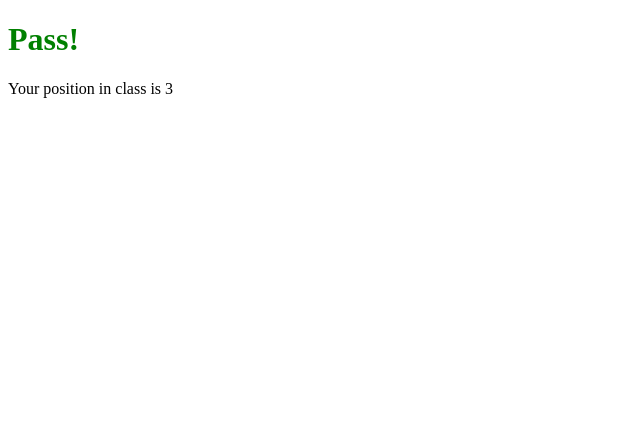
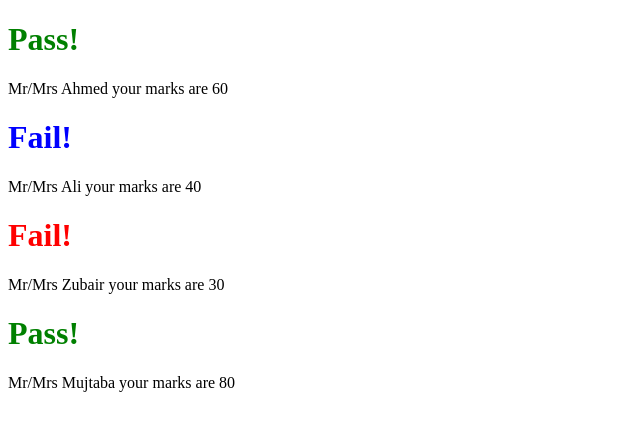
Before and after one commit to MuhammadUmair1019/SMIT-B15-REACT-8PM-to-10PM, a React (Vite) app: page / in a window 1280 px wide. Shown: the top 428 px of the page, without its empty margins (0-640 px from the left). Built offline with nearby package versions, Linux system fonts and the light colour scheme.

Commit message:
component resuability

```diff
--- a/src/App.jsx
+++ b/src/App.jsx
@@ -1,17 +1,44 @@
-import Pass from './components/Pass';
-import Fail from './components/Fail'
+import Result from "./components/Result";
 
-// component
 function App() {
-  let marks = 80;
+  let students = [
+    {
+      name: "Ahmed",
+      marks: 60,
+      color: "green",
+    },
+    {
+      name: "Ali",
+      marks: 40,
+      color: "blue",
+    },
+    {
+      name: "Zubair",
+      marks: 30,
+      color: "red",
+    },
+    {
+      name: "Mujtaba",
+      marks: 80,
+      color: "green",
+    },
+  ];
 
-  if (marks > 50) {
-    return <Pass />;
-  } else {
-    return <Fail />;
-  }
+  return (
+    <>
+      {students.map((student, index) => (
+        <Result
+          key={index}
+          marks={student.marks}
+          color={student.color}
+          name={student.name}
+        />
+      ))}
+    </>
+  );
 }
 
+export default App;
 // --------------------------------------
 
 // function sum(a, b) {
@@ -111,4 +138,4 @@
 //   )
 // }
 
-export default App;
+// export default App;
--- a/src/components/Fail.jsx
+++ b/src/components/Fail.jsx
@@ -1,10 +1,34 @@
-function Fail() {
+function Fail({ name = "Unkown", color = "red", marks }) {
   return (
     <div>
-      <h1 style={{ color: "red" }}>Fail</h1>
-      <p>Better luck next time :)</p>
+      {marks === undefined ? (
+        <h1>Marks are not uploaded yet!</h1>
+      ) : (
+        <div>
+          <h1 style={{ color: color }}>Fail!</h1>
+          <p>
+            Mr/Mrs {name} your marks are {marks}{" "}
+          </p>
+        </div>
+      )}
     </div>
   );
 }
 
+// function Fail({ name = "Unkown", color = "red", marks }) {
+
+//   if (marks === undefined) {
+//     return <h1>Marks are not uploaded yet!</h1>;
+//   }
+
+//   return (
+//     <div>
+//       <h1 style={{ color: color }}>Fail!</h1>
+//       <p>
+//         Mr/Mrs {name} your marks are {marks}{" "}
+//       </p>
+//     </div>
+//   );
+// }
+
 export default Fail;
--- a/src/components/Pass.jsx
+++ b/src/components/Pass.jsx
@@ -1,8 +1,10 @@
-function Pass() {
+function Pass({ name = "Unkown", color = "green", marks }) {
   return (
     <div>
-      <h1 style={{ color: "green" }}>Pass!</h1>
-      <p>Your position in class is 3 </p>
+      <h1 style={{ color: color }}>Pass!</h1>
+      <p>
+        Mr/Mrs {name} your marks are {marks}{" "}
+      </p>
     </div>
   );
 }
--- /dev/null
+++ b/src/components/Result.jsx
@@ -0,0 +1,12 @@
+import Fail from "./Fail";
+import Pass from "./Pass";
+
+function Result(props) {
+  if (props.marks > 50) {
+    return <Pass marks={props.marks} color={props.color} name={props.name} />;
+  } else {
+    return <Fail marks={props.marks} color={props.color} name={props.name} />;
+  }
+}
+
+export default Result;
```
